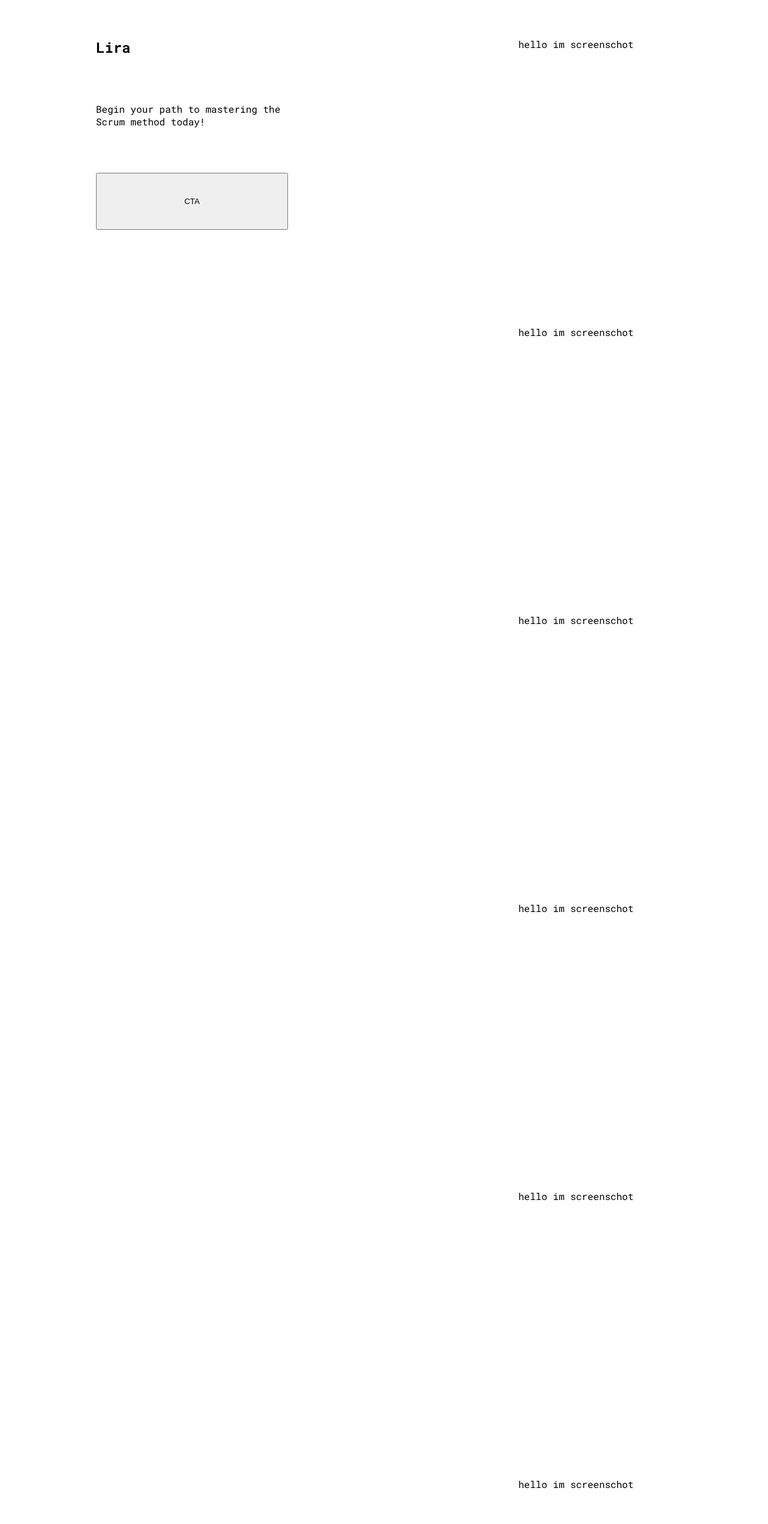
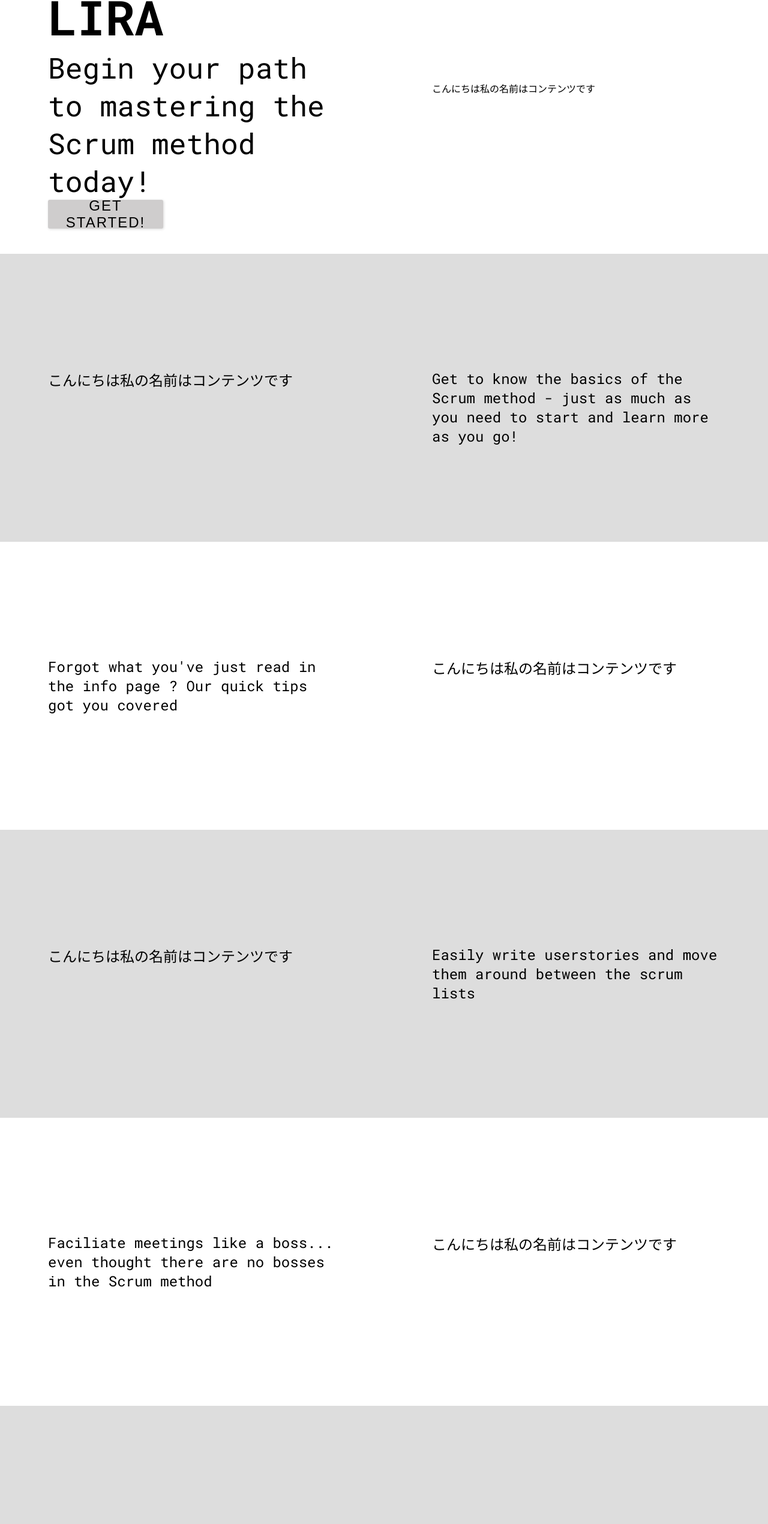
Before and after one commit to nefarious-onion/Scrum-Team-Management-App, a React (Create React App) app in the folder frontend/: page / in a window 1280 px wide. Shown: the part 137-2677 px from the top of the page at 60% size. Built offline with nearby package versions, Linux system fonts and the light colour scheme.

Commit message:
css fixes, adding content

```diff
--- a/frontend/src/components/AboutScrum/AboutScrum.css
+++ b/frontend/src/components/AboutScrum/AboutScrum.css
@@ -1,5 +1,6 @@
 .side-navbar {
   width: 20rem;
+  cursor: pointer;
 }
 
 .side-navbar-item {
@@ -8,16 +9,7 @@
   text-decoration: none;
   color: black;
 }
-/*
-  .about-item {
-    padding: 2rem;
-    background-color: blue;
-    height: 100%;
-    width: 50vw;
-    display: flex;
-    flex-direction: column;
-    justify-content: space-evenly;
-  }*/
+
 .about-container {
   display: grid;
   grid-template-columns: 20% 80%;
--- a/frontend/src/components/Landing/Landing.css
+++ b/frontend/src/components/Landing/Landing.css
@@ -1,29 +1,76 @@
 .section-grid-2col {
   display: grid;
   grid-template-columns: 50% 50%;
-  grid-template-rows: 25% 25% 25% 25%;
+  grid-template-rows: 20% 20% 20% 20% 20%;
   width: 100%;
   height: 60vh;
   justify-items: center;
 }
+
+.section-grid-2col:nth-of-type(even) {
+  background-color: rgb(221, 221, 221);
+}
+
 .hero-left-container {
+  height: 55vh;
   display: grid;
-
+  justify-content: center;
   grid-column: 1;
-  grid-row: 2 ;
+  grid-row: 1;
+  padding: 2rem;
 }
-.hero-right-container{
-  display: grid;
+.hero-right-container {
   grid-column: 2;
-  grid-row: 2;
-
-
+  grid-row: 3;
 }
 .hero-left-container,
 .hero-right-container {
-height: 40vh;
+  width: 30rem;
 }
 
-.hero-content, .hero-cat{
-  width: 20rem;
+.hero-welcome {
+  font-size: 5rem;
+  text-transform: uppercase;
 }
+.hero-cta-content {
+  width: 30rem;
+  font-size: 3rem;
+}
+.hero-cta-btn {
+  height: 6vh;
+  width: 15vw;
+  display: grid;
+  align-content: center;
+  border: none;
+  background: rgb(207, 205, 205);
+  color: black;
+  box-shadow: 1px 1px 4px #dadada;
+  -moz-box-shadow: 1px 1px 4px #dadada;
+  -webkit-box-shadow: 1px 1px 4px #dadada;
+  border-radius: 3px;
+  -webkit-border-radius: 3px;
+  -moz-border-radius: 3px;
+  text-transform: uppercase;
+  font-weight: 400;
+  font-size: 1.5rem;
+  letter-spacing: 2px;
+}
+.hero-cta-btn:hover {
+  background: rgb(221, 221, 221);
+}
+
+/*content after hero banner*/
+.marketing-content-left-col,
+.marketing-content-right-col {
+  height: 100%;
+  grid-row: 3;
+  width: 30rem;
+  font-size: 1.5rem;
+}
+
+.contact {
+  display: flex;
+  justify-content: center;
+  width: 100%;
+  height: 50vh;
+}
--- a/frontend/src/components/Landing/Landing.js
+++ b/frontend/src/components/Landing/Landing.js
@@ -1,5 +1,6 @@
 import React from 'react';
 import './Landing.css';
+import LandingSignUp from '../Landing/LandingSignUp/LandingSignUp'
 
 const Landing = () => {
   return (
@@ -7,66 +8,55 @@ const Landing = () => {
       <section className='section-grid-2col'>
         <div className='hero-left-container'>
           <h2 className='hero-welcome'>Lira</h2>
-          <p className='hero-content'>Begin your path to mastering the Scrum method today!</p>
-          <button className='hero-cta'>CTA</button>
+          <p className='hero-cta-content'>Begin your path to mastering the Scrum method today!</p>
+          <button className='hero-cta-btn'>get started!</button>
         </div>
         <div className='hero-right-container'>
-          <p>hello im screenschot</p>
-        </div>
-
-      </section>
-      <section className='section-grid-2col'>
-        <div className='hero-left-container'>
-          <p className='hero-content'></p>
-        </div>
-        <div className='hero-right-container'>
-          <p>hello im screenschot</p>
+          <p>こんにちは私の名前はコンテンツです</p>
         </div>
       </section>
       <section className='section-grid-2col'>
-        <div className='hero-left-container'>
-
-          <p className='hero-content'></p>
+        <div className='marketing-content-left-col'>
+          <p>こんにちは私の名前はコンテンツです</p>
         </div>
-        <div className='hero-right-container'>
-          <p>hello im screenschot</p>
+        <div className='marketing-content-right-col'>
+          <p>Get to know the basics of the Scrum method - just as much as you need to start and learn more as you go!</p>
+        </div>
+      </section>
+      <section className='section-grid-2col'>
+        <div className='marketing-content-left-col'>
+          <p>Forgot what you've just read in the info page ? Our quick tips got you covered</p>
+        </div>
+        <div className='marketing-content-right-col'>
+          <p>こんにちは私の名前はコンテンツです</p>
+        </div>
+      </section>
+      <section className='section-grid-2col'>
+        <div className='marketing-content-left-col'>
+          <p>こんにちは私の名前はコンテンツです</p>
+        </div>
+        <div className='marketing-content-right-col'>
+          <p>Easily write userstories and move them around between the scrum lists</p>
+        </div>
+      </section>
+      <section className='section-grid-2col'>
+        <div className='marketing-content-left-col'>
+          <p>Faciliate meetings like a boss... even thought there are no bosses in the Scrum method</p>
+        </div>
+        <div className='marketing-content-right-col'>
+          <p>こんにちは私の名前はコンテンツです</p>
         </div>
       </section>
       <section className='productInfo-container section-grid-2col'>
-      <div className='hero-left-container'>
-
-          <p className='hero-content'></p>
+        <div className='marketing-content-left-col'>
+          <p>こんにちは私の名前はコンテンツです</p>
         </div>
-        <div className='hero-right-container'>
-          <p>hello im screenschot</p>
+        <div className='marketing-content-right-col'>
+          <p>Put your scheduled meetings in the in-app calendar for all your teammates to see</p>
         </div>
       </section>
-      <section className='productInfo-container section-grid-2col'>
-      <div className='hero-left-container'>
-
-          <p className='hero-content'></p>
-        </div>
-        <div className='hero-right-container'>
-          <p>hello im screenschot</p>
-        </div>
-      </section>
-      <section className='productInfo-container section-grid-2col'>
-      <div className='hero-left-container'>
-
-          <p className='hero-content'></p>
-        </div>
-        <div className='hero-right-container'>
-          <p>hello im screenschot</p>
-        </div>
-      </section>
-      <section className='contact-container section-grid-2col'>
-      <div className='hero-left-container'>
-          <h1 className='hero-welcome'></h1>
-          <p className='hero-content'></p>
-        </div>
-        <div className='hero-right-container'>
-          <p>hello im contact</p>
-        </div>
+      <section className='contact'>
+        <LandingSignUp />
       </section>
     </>
   );
--- /dev/null
+++ b/frontend/src/components/Landing/LandingSignUp/LandingSignUp.css
@@ -0,0 +1,71 @@
+.contact-form {
+  width: 40vw;
+  padding: 2rem;
+  font: 13px Arial, Helvetica, sans-serif;
+}
+.contact-form-heading {
+  text-align: center;
+  margin-bottom: 20px;
+  font-size: 2rem;
+  padding-bottom: 3px;
+}
+.contact-form label {
+  display: block;
+  margin: 0px 0px 15px 0px;
+}
+.contact-form label > span {
+  width: 100px;
+  font-weight: bold;
+  float: left;
+  padding-top: 8px;
+  padding-right: 5px;
+}
+.contact-form span.required {
+  color: red;
+}
+
+.contact-form input.input-field,
+.contact-form .select-field {
+  width: 30vw;
+  height: 3rem;
+}
+.contact-form input.input-field,
+.contact-form .tel-number-field,
+.contact-form .textarea-field,
+.contact-form .select-field {
+  box-sizing: border-box;
+  -webkit-box-sizing: border-box;
+  -moz-box-sizing: border-box;
+  border: 1px solid #c2c2c2;
+  box-shadow: 1px 1px 4px #ebebeb;
+  -moz-box-shadow: 1px 1px 4px #ebebeb;
+  -webkit-box-shadow: 1px 1px 4px #ebebeb;
+  border-radius: 3px;
+  -webkit-border-radius: 3px;
+  -moz-border-radius: 3px;
+  padding: 7px;
+  outline: none;
+}
+.contact-form .input-field:focus,
+.contact-form .select-field:focus {
+  border: 1px solid #0c0;
+}
+
+.contact-form input[type='submit'],
+.contact-form input[type='button'] {
+  border: none;
+  width: 30vw;
+  height: 3rem;
+  background: rgb(207, 205, 205);
+  color: black;
+  box-shadow: 1px 1px 4px #dadada;
+  -moz-box-shadow: 1px 1px 4px #dadada;
+  -webkit-box-shadow: 1px 1px 4px #dadada;
+  border-radius: 3px;
+  -webkit-border-radius: 3px;
+  -moz-border-radius: 3px;
+}
+.contact-form input[type='submit']:hover,
+.contact-form input[type='button']:hover {
+  background: rgb(221, 221, 221);
+}
--- a/frontend/src/components/Landing/LandingSignUp/LandingSignUp.js
+++ b/frontend/src/components/Landing/LandingSignUp/LandingSignUp.js
@@ -1,9 +1,15 @@
 import React from 'react';
-
+import './LandingSignUp.css'
 const LandingSignUp = () => {
     return (
-        <div>
-
+        <div class="contact-form">
+            <div class="contact-form-heading">Sign up today!</div>
+            <form action="" method="post">
+                <label for="field1"><span>email<span class="required" >*</span></span><input type="text" class="input-field" name="field1" value="" required /></label>
+                <label for="field2"><span>passowrd <span class="required">*</span></span><input type="text" class="input-field" name="field2" value="" required /></label>
+                <label for="field3"><span>confirm passowrd <span class="required">*</span></span><input type="text" class="input-field" name="field3" value="" required /></label>
+                <label><span> </span><input type="submit" value="Submit" /></label>
+            </form>
         </div>
     );
 }
```
